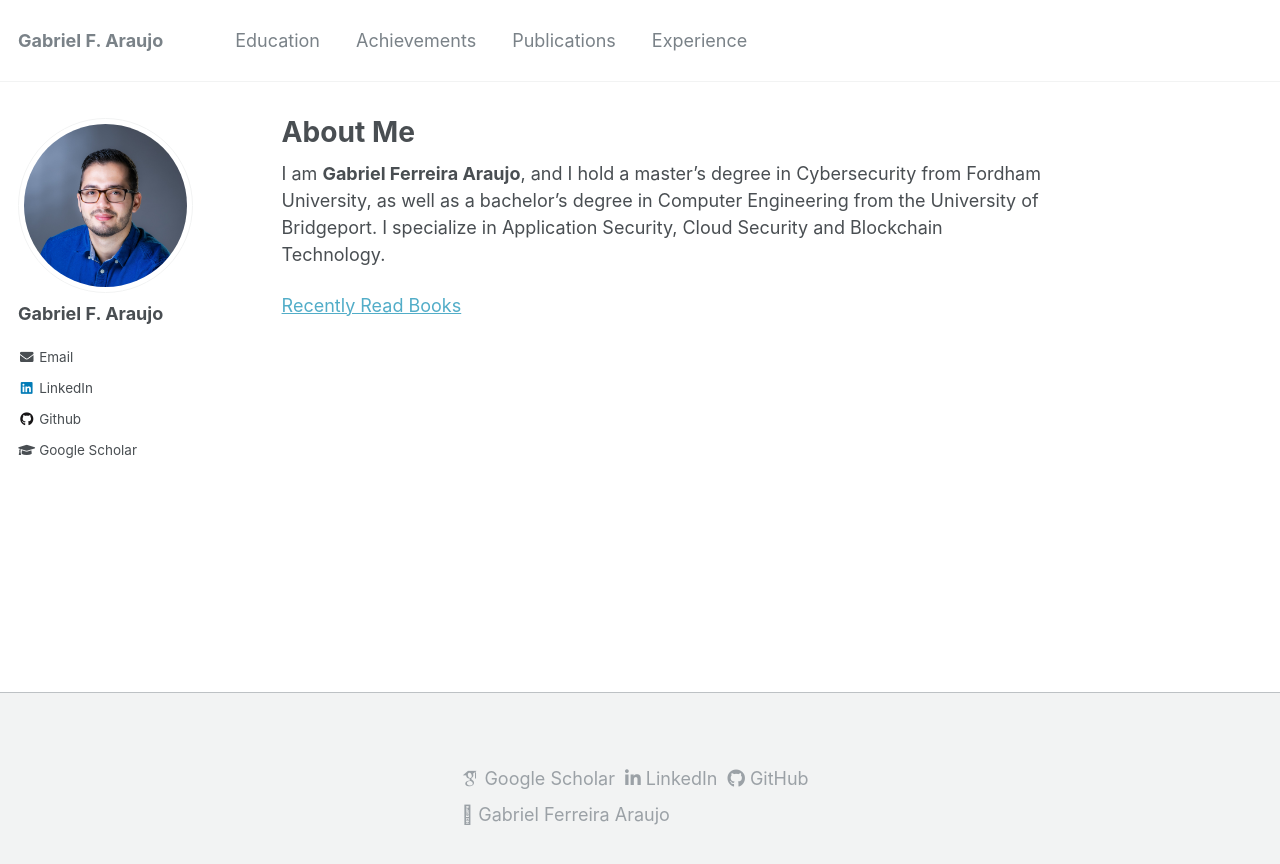
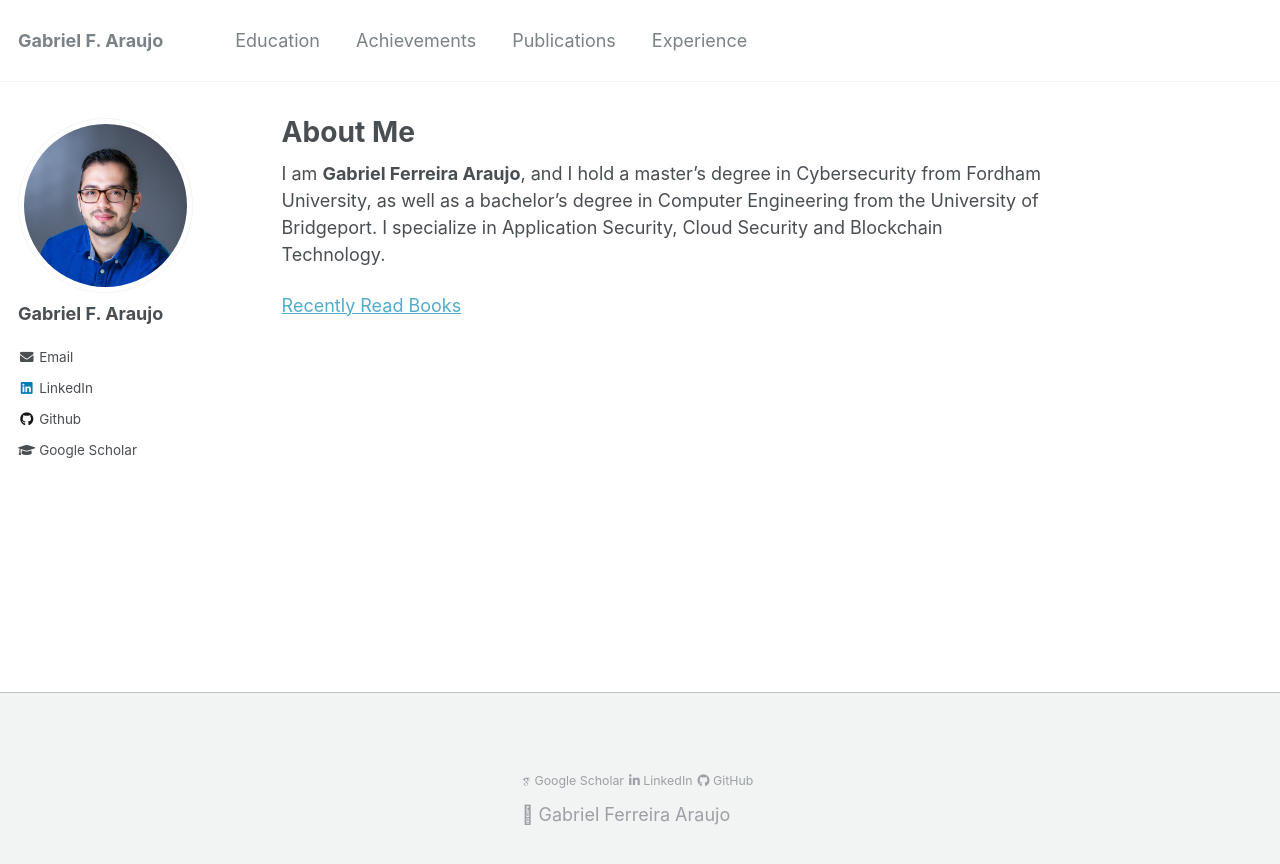
Before and after one commit to gabrujo/gabrujo.github.io, a Jekyll site: the page built from _pages/about.md, in a window 1280 px wide. Shown: the top 864 px of the page. Built offline with Jekyll 4.4.1, drawn with Linux system fonts in a browser that asks for light colours; some web fonts are replaced.

Commit message:
footer style change

```diff
--- a/_sass/_footer.scss
+++ b/_sass/_footer.scss
@@ -61,17 +61,19 @@
   }
 
   .social-icons li {
-    margin-right: 10px;
+    margin-right: 5px; /* Adjust spacing between icons */
   }
 
   .social-icons a {
     white-space: nowrap;
+    font-size: $type-size-7; /* Adjust the font size for social icons */
   }
 }
 
 .page__footer-copyright {
   font-family: $global-font-family;
-  font-size: $type-size-7;
+  font-size: $type-size-6; /* Adjust the font size as needed */
+  margin-top: 0.5em; /* Adjust the top margin as needed */
 }
 
 .page__footer-follow {
@@ -86,7 +88,7 @@
     padding-top: 5px;
     padding-bottom: 5px;
     font-family: $sans-serif-narrow;
-    font-size: $type-size-6;
+    font-size: $type-size-6; /* Adjust the font size for Follow links */
     text-transform: uppercase;
   }
 
@@ -96,7 +98,16 @@
   }
 
   a {
-    padding-right: 10px;
+    padding-right: 5px; /* Adjust the padding as needed */
     font-weight: bold;
   }
 }
+
+.page__footer .full-name {
+  font-size: $type-size-5; /* Adjust the font size as needed */
+  margin-bottom: 0.5em; /* Adjust the bottom margin as needed */
+}
+
+.page__footer .social-icons .ai {
+  font-size: $type-size-6; /* Adjust the font size for Google Scholar icon */
+}
```
